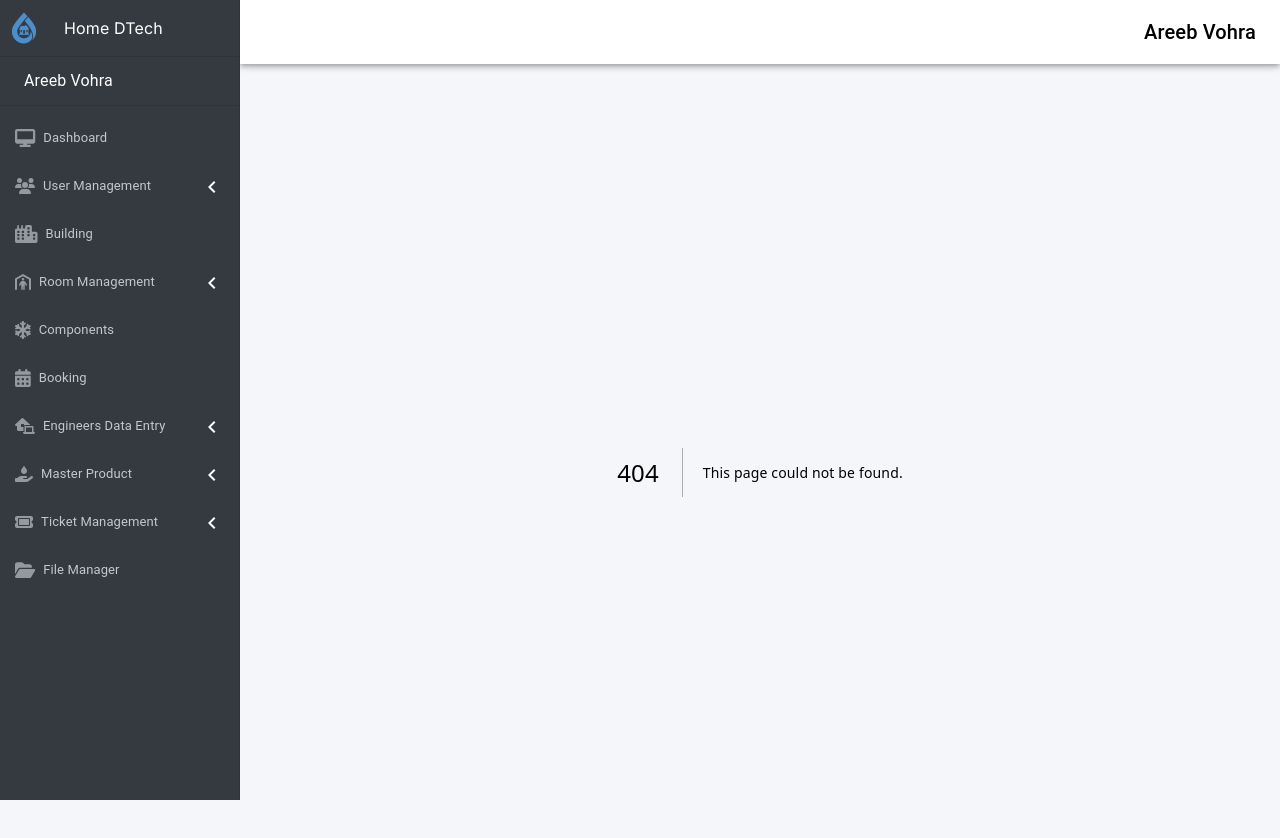
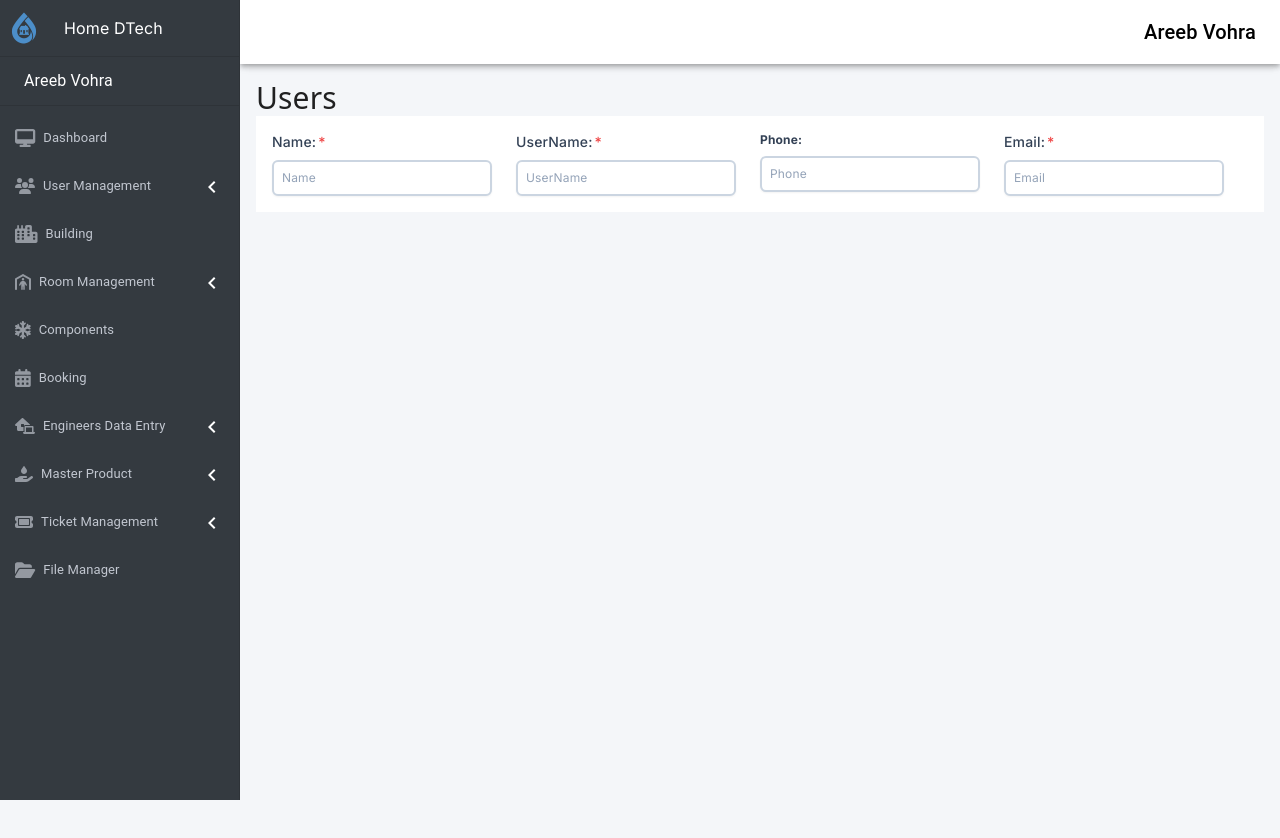
Before and after one commit to Saadgithubit/Home-DTech, a Next.js app: page /users/add in a window 1280 px wide. Before the commit this address had no page. Shown: the top 838 px of the page. After the commit the page ends 800 px from the top, so only its background shows below. Built offline with nearby package versions, Linux system fonts and the light colour scheme.

Commit message:
start make adduser

```diff
--- /dev/null
+++ b/src/app/(user-management)/users/add/page.tsx
@@ -0,0 +1,10 @@
+import CreateUser from "@/components/createUser";
+
+export default function AddUser(){
+    return(
+        <div>
+            <h1 className="text-3xl font-sans mt-2">Users</h1>
+            <CreateUser/>
+        </div>
+    )
+}
--- a/src/app/(user-management)/users/page.tsx
+++ b/src/app/(user-management)/users/page.tsx
@@ -4,6 +4,7 @@ import ButtonComponent from "@/components/button";
 import InnerHeader from "@/components/innerheader";
 import FilterSection from '@/components/filtersection';
 import { UserList } from '@/components/pageLists';
+import Link from 'next/link';
 
 const inter = Inter({ subsets: ['latin'] })
 
@@ -30,7 +31,9 @@ export default function Users() {
         <div className={inter.className}>
             <span className="flex py-2 text-xl items-center justify-between">
                 <h1 className='font-medium'>Users</h1>
+                <Link href={'/users/add'}>
                 <ButtonComponent title={'Add User'} bgColor={'primary'}/>
+                </Link>
             </span>
             <FilterSection />
             <InnerHeader title={'Users List'} />
--- a/src/components/button/index.tsx
+++ b/src/components/button/index.tsx
@@ -6,9 +6,9 @@ interface ButtonComponentProps {
 }
 
 export default function ButtonComponent({ title , bgColor }: ButtonComponentProps) {
-    const color = '#5A6268'
+    const color = bgColor === 'white'? 'black':'white'
     return (
-        <Box sx={{ '& button': { p: 1, fontSize: 12, fontWeight: 'bold' , background: bgColor? bgColor : 'primary'} }}>
+        <Box sx={{ '& button': { p: 1, fontSize: 12, fontWeight: 'bold' , background: bgColor? bgColor : 'primary',color: color} }}>
             <Button size="small" variant={'contained'}>
                 {title}
             </Button>
--- /dev/null
+++ b/src/components/createUser/index.tsx
@@ -0,0 +1,36 @@
+'use client'
+import { Box } from "@mui/material";
+
+
+export default function CreateUser() {
+    return (
+        <Box component="main" sx={{ flexGrow: 1, bgcolor: 'background.default', p: 2, }}>
+            <div className="flex justify-between flex-wrap">
+                <div className="w-[25%] flex-col space-y-2">
+                    <span className="after:content-['*'] after:ml-0.5 after:text-red-500 block text-sm font-medium text-slate-700">
+                        Name:
+                    </span>
+                    <input placeholder="Name" type='text' className="border-2 text-xs w-[90%] p-2 shadow-sm border-slate-300 placeholder-slate-400 rounded-md focus:outline-none focus:border-sky-300 focus:ring-sky-300" />
+                </div>
+                <div className="w-[25%] flex-col space-y-2">
+                    <span className="after:content-['*'] after:ml-0.5 after:text-red-500 block text-sm font-medium text-slate-700">
+                        UserName:
+                    </span>
+                    <input placeholder="UserName" type='text'  className="border-2 text-xs w-[90%] p-2 shadow-sm border-slate-300 placeholder-slate-400 rounded-md focus:outline-none focus:border-sky-300 focus:ring-sky-300" />
+                </div>
+                <div className="w-[25%] flex-col space-y-2">
+                    <span className="block text-xs font-bold text-slate-700">
+                        Phone:
+                    </span>
+                    <input placeholder="Phone" type='number'  className="border-2 text-xs w-[90%] p-2 shadow-sm border-slate-300 placeholder-slate-400 rounded-md focus:outline-none focus:border-sky-300 focus:ring-sky-300" />
+                </div>
+                <div className="w-[25%] flex-col space-y-2">
+                    <span className="after:content-['*'] after:ml-0.5 after:text-red-500 block text-sm font-medium text-slate-700">
+                        Email:
+                    </span>
+                    <input placeholder="Email" type='email' className="border-2 text-xs w-[90%] p-2 shadow-sm border-slate-300 placeholder-slate-400 rounded-md focus:outline-none focus:border-sky-300 focus:ring-sky-300" />
+                </div>
+            </div>
+        </Box>
+    )
+}
--- a/src/components/filtersection/index.tsx
+++ b/src/components/filtersection/index.tsx
@@ -4,21 +4,23 @@ export default function FilterSection() {
     return (
         <div className="flex justify-between bg-[#F8F9FA] rounded-md pt-4 px-2 my-2 border-2 flex-wrap">
             <span className="inline-flex flex-col space-y-2 w-1/3">
-                <p className="text-xs font-semibold ml-1">Users:</p>
-                <select className="border-2 text-xs w-[90%] p-2">
-                    <option>Select</option>
+                <label htmlFor="user" className="text-xs font-semibold ml-1">Users:</label>
+                <select name="select" id="user" className="border-2 text-xs w-[90%] p-2 shadow-sm border-slate-300 placeholder-slate-400 rounded-md focus:outline-none focus:border-sky-300 focus:ring-sky-300">
+                    <option value={'Select'}>Select</option>
+                    <option value={'First Option'}>First Option</option>
+                    <option value={'Second Option'}>Second Option</option>
                 </select>
             </span>
             <span className="inline-flex flex-col space-y-2 w-1/3">
                 <p className="text-xs font-semibold ml-1">Name:</p>
-                <input placeholder="Name" className="border-2 text-xs w-[90%] p-2" />
+                <input placeholder="Name" className="border-2 text-xs w-[90%] p-2 shadow-sm border-slate-300 placeholder-slate-400 rounded-md focus:outline-none focus:border-sky-300 focus:ring-sky-300" />
             </span>
             <span className="inline-flex flex-col space-y-2 w-1/3">
                 <p className="text-xs font-semibold ml-1">Address:</p>
-                <input placeholder="Address" className="border-2 text-xs w-[90%] p-2" />
+                <input placeholder="Address" className="border-2 text-xs w-[90%] p-2 shadow-sm border-slate-300 placeholder-slate-400 rounded-md focus:outline-none focus:border-sky-300 focus:ring-sky-300" />
             </span>
             <span className="w-full justify-end inline-flex pr-9 p-2 my-2 space-x-2">
-                <ButtonComponent title={'Reset'}  />
+                <ButtonComponent title={'Reset'} bgColor={'white'} />
                 <ButtonComponent title={'Filter'} bgColor={'#5A6268'} />
             </span>
         </div>
--- a/src/components/pageLists/roleList/index.tsx
+++ b/src/components/pageLists/roleList/index.tsx
@@ -40,6 +40,7 @@ const RoleList: React.FC<RoleListProps> = ({ list, itemsPerPage = 6 }) => {
             </div>
             <Box component="main" sx={{ flexGrow: 1, bgcolor: 'background.default' }}>
                 <table className='w-full'>
+                    <tbody>
                     <tr className='border-b-2 text-xs'>
                         <th className='py-4 px-4 text-left'>ID</th>
                         <th className='py-4 px-16 text-left'>Name</th>
@@ -65,6 +66,7 @@ const RoleList: React.FC<RoleListProps> = ({ list, itemsPerPage = 6 }) => {
                             </tr>
                         )
                     })}
+                    </tbody>
                 </table>
             </Box>
             <div className="pt-4">
--- a/src/components/pageLists/userList/index.tsx
+++ b/src/components/pageLists/userList/index.tsx
@@ -41,6 +41,7 @@ const UserList: React.FC<UserListProps> = ({ list, itemsPerPage = 5 }) => {
             </div>
             <Box component="main" sx={{ flexGrow: 1, bgcolor: 'background.default'}}>
                 <table className='w-full'>
+                    <tbody>
             <tr className="border-b-2 text-xs font-semibold">
                 <th className='text-left p-4'>Name</th>
                 <th className='text-left py-4'>User Name</th>
@@ -74,6 +75,7 @@ const UserList: React.FC<UserListProps> = ({ list, itemsPerPage = 5 }) => {
                     </tr>
                 )
             })}
+            </tbody>
             </table>
             </Box>
             <div className="pt-4">
```
